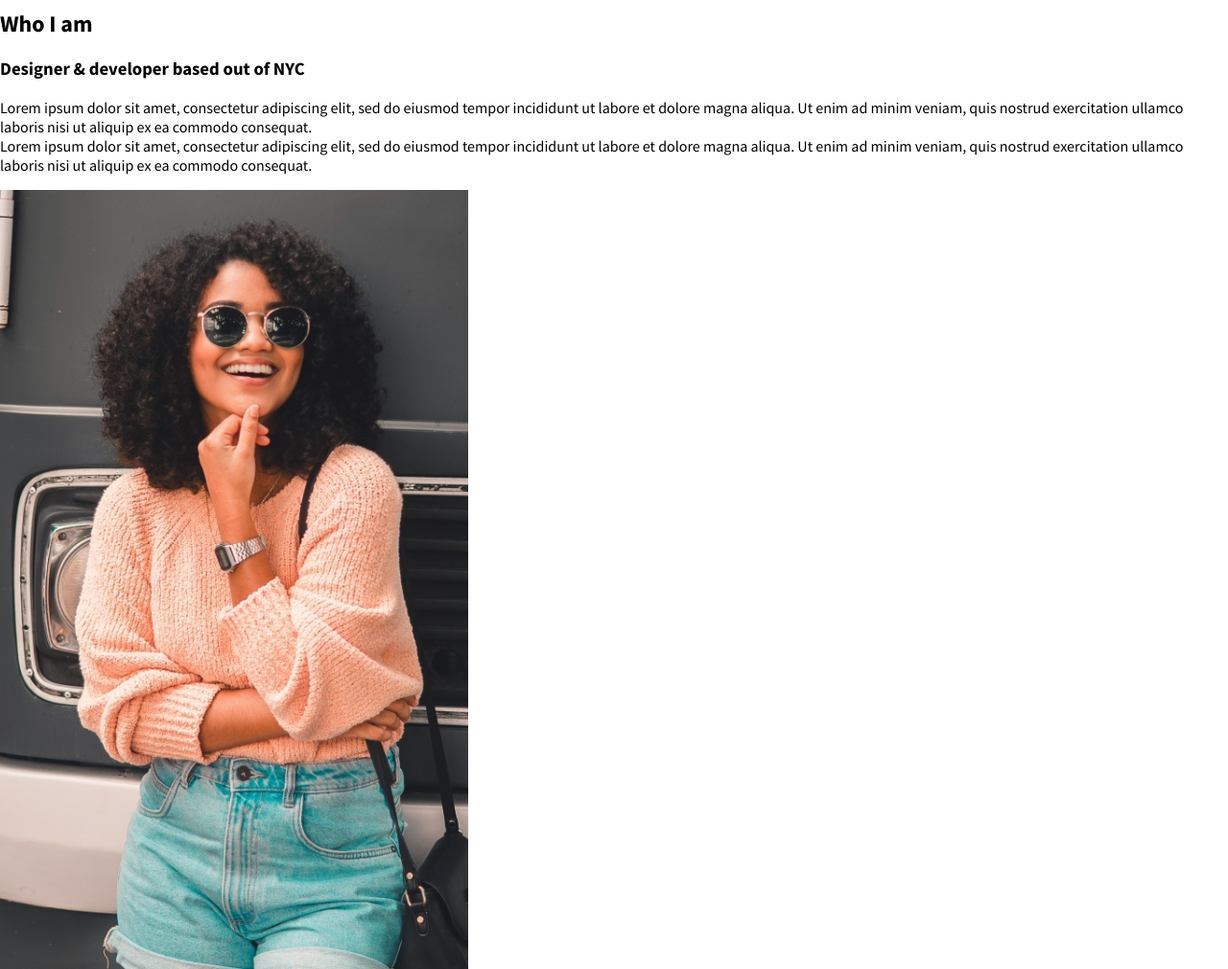
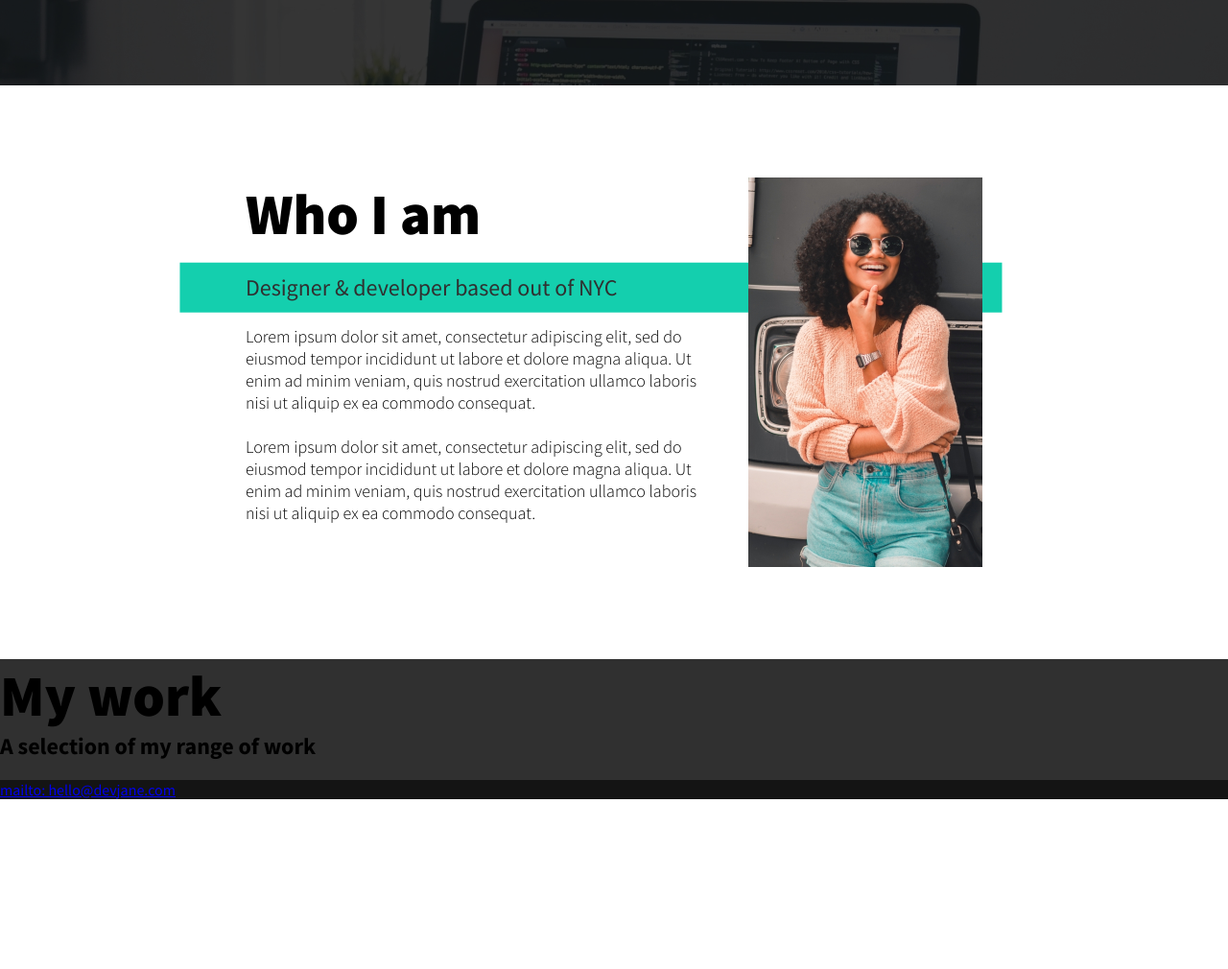
Before and after one commit to danielapereira11/SamplePortfolio_ScrimbaUIDesign, a plain HTML site: page index.html in a window 1280 px wide. Shown: the part 1165-2175 px from the top of the page at 96% size. After the commit the page ends 1998 px from the top, so only its background shows below. Drawn offline with Linux system fonts and the light colour scheme.

Commit message:
Styled about-me section

```diff
--- a/index.html
+++ b/index.html
@@ -105,18 +105,25 @@
     <!-- ABOUT ME -->
     <section id="about-me">
       <div class="about-me-container">
-        <h2>Who I am</h2>
-        <h3>Designer & developer based out of NYC</h3>
-        <p>
-          Lorem ipsum dolor sit amet, consectetur adipiscing elit, sed do
-          eiusmod tempor incididunt ut labore et dolore magna aliqua. Ut enim ad
-          minim veniam, quis nostrud exercitation ullamco laboris nisi ut
-          aliquip ex ea commodo consequat. <br />Lorem ipsum dolor sit amet,
-          consectetur adipiscing elit, sed do eiusmod tempor incididunt ut
-          labore et dolore magna aliqua. Ut enim ad minim veniam, quis nostrud
-          exercitation ullamco laboris nisi ut aliquip ex ea commodo consequat.
-        </p>
-        <img src="img/dev-jane-02.jpg" alt="smiling jane in sunglasses" />
+        <div class="about-me-main">
+          <h2>Who I am</h2>
+          <h3>Designer & developer based out of NYC</h3>
+          <p>
+            Lorem ipsum dolor sit amet, consectetur adipiscing elit, sed do
+            eiusmod tempor incididunt ut labore et dolore magna aliqua. Ut enim
+            ad minim veniam, quis nostrud exercitation ullamco laboris nisi ut
+            aliquip ex ea commodo consequat. <br /><br />Lorem ipsum dolor sit
+            amet, consectetur adipiscing elit, sed do eiusmod tempor incididunt
+            ut labore et dolore magna aliqua. Ut enim ad minim veniam, quis
+            nostrud exercitation ullamco laboris nisi ut aliquip ex ea commodo
+            consequat.
+          </p>
+        </div>
+        <img
+          src="img/dev-jane-02.jpg"
+          alt="smiling jane in sunglasses"
+          class="about-me-img"
+        />
       </div>
     </section>
     <!-- /. ABOUT ME -->
--- a/style.css
+++ b/style.css
@@ -89,6 +89,25 @@ h1 {
   padding: 0;
 }
 
+h2 {
+  font-size: 3.75rem;
+  font-weight: 900;
+  margin: 0;
+  padding: 0;
+}
+
+h3 {
+  font-size: 1.5rem;
+  margin: 0;
+  padding: 0;
+}
+
+#my-services p,
+#about-me p {
+  font-size: 1.125rem;
+  font-weight: 300;
+}
+
 div.header-main-text span {
   font-weight: 900;
   letter-spacing: 0;
@@ -146,14 +165,14 @@ div.header-main-text p:before {
   justify-content: space-between;
   align-items: flex-end;
   text-align: center;
+  max-width: 80%;
+  margin: 0 auto;
   padding: 3em;
 }
 
 #my-services h2 {
   color: #14cfae;
-  font-size: 3.75rem;
   text-align: center;
-  margin: 0;
   padding: 0 0 0.2em;
 }
 
@@ -167,15 +186,7 @@ div.header-main-text p:before {
 }
 
 #my-services h3 {
-  font-size: 1.5rem;
   font-weight: 900;
-  margin: 0;
-  padding: 0;
-}
-
-#my-services p {
-  font-size: 1.125rem;
-  font-weight: 300;
 }
 
 .btn-my-services {
@@ -204,5 +215,47 @@ div.header-main-text p:before {
   color: #ffffff;
 }
 
+.about-me-container {
+  max-width: 70%;
+  margin: 2em auto;
+  padding: 4em;
+  display: flex;
+  gap: 3em;
+  flex-direction: row;
+  justify-content: center;
+}
+
+.about-me-main {
+  flex-grow: 2;
+}
+
+.about-me-img {
+  width: 244px;
+  height: 406px;
+}
+
+#about-me h3 {
+  font-weight: normal;
+  color: #303030;
+  position: relative;
+  margin: 1em 0;
+}
+
+#about-me h3:before {
+  content: "";
+  position: absolute;
+  transform: translate(-8%, -20%);
+  height: 51.5px;
+  width: 180%;
+  background-color: #14cfae;
+  z-index: -1;
+}
+
+#my-work {
+  width: 100%;
   background-color: #303030;
 }
+
+footer {
+  background-color: #141414;
+}
```
